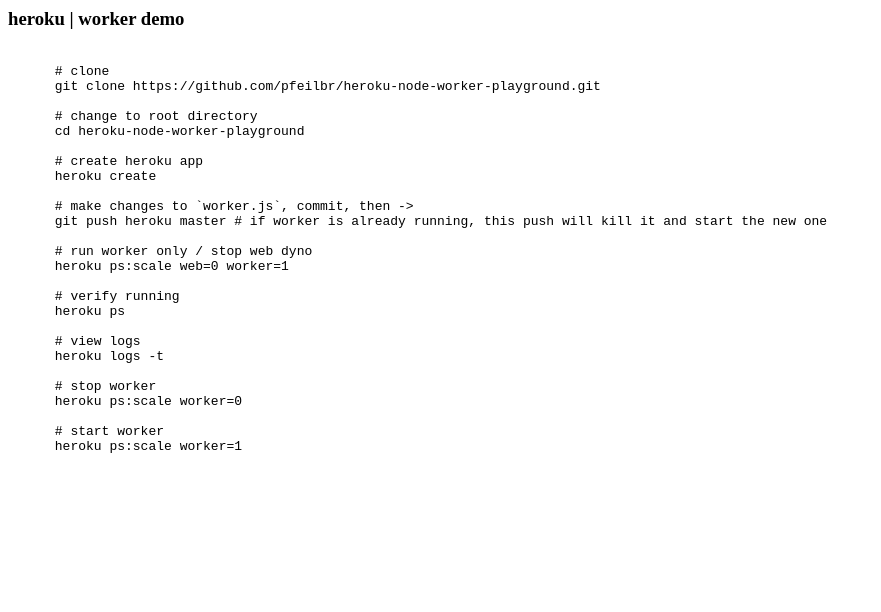
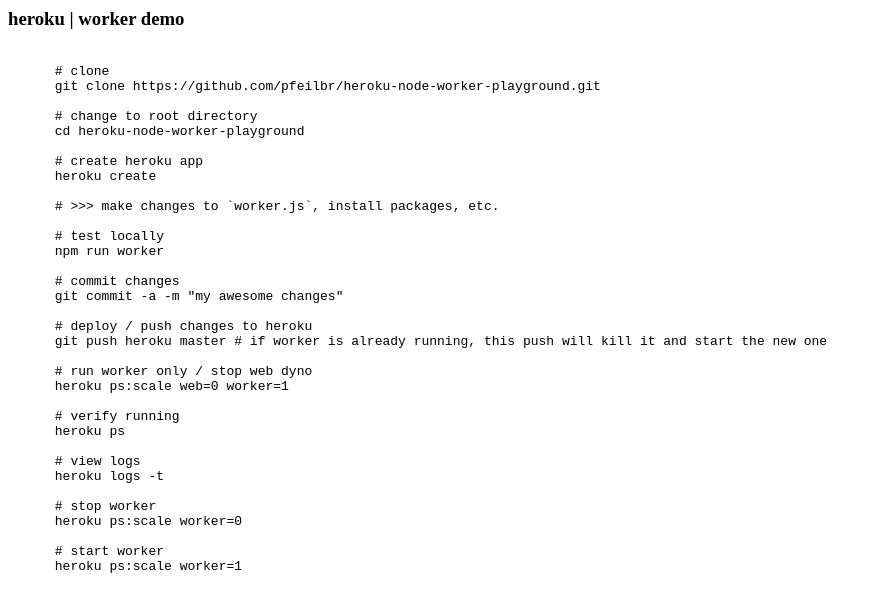
Before and after one commit to pfeilbr/heroku-node-worker-playground, a website: page index.html in a window 1280 px wide. Shown: the whole page, without its empty margins (0-881 px from the left). Drawn offline with Linux system fonts and the light colour scheme.

Commit message:
my awesome changes

```diff
--- a/index.html
+++ b/index.html
@@ -22,7 +22,15 @@
       # create heroku app
       heroku create
 
-      # make changes to `worker.js`, commit, then ->
+      # >>> make changes to `worker.js`, install packages, etc.
+
+      # test locally
+      npm run worker
+
+      # commit changes
+      git commit -a -m "my awesome changes"
+
+      # deploy / push changes to heroku
       git push heroku master # if worker is already running, this push will kill it and start the new one
 
       # run worker only / stop web dyno
```
Also changed, not shown: README.md.
